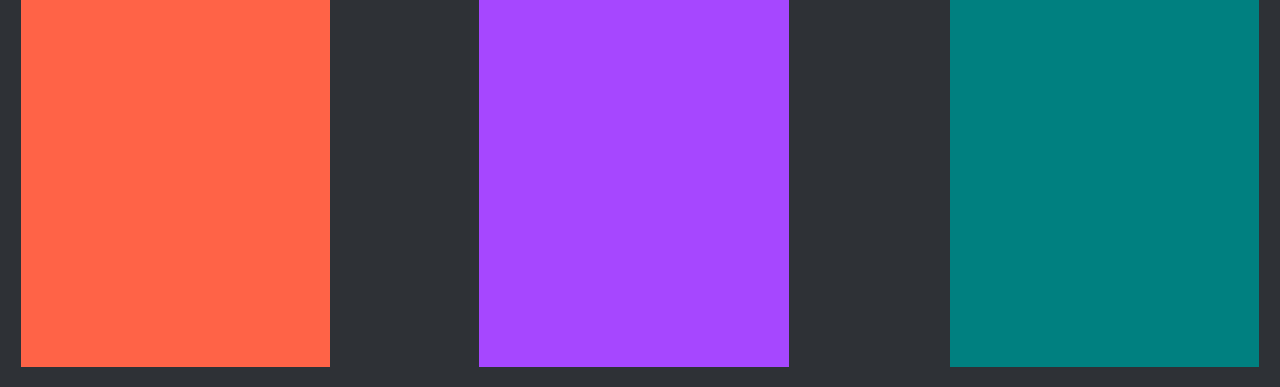
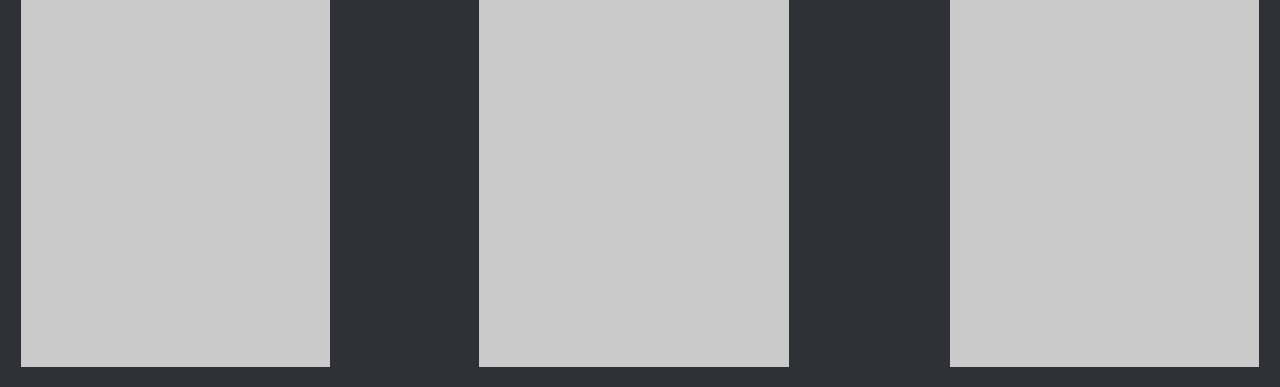
Before and after one commit to Trip0/PinBotWebPage, a plain HTML site: page index.html in a window 1280 px wide. Shown: the part 650-1037 px from the top of the page. Drawn offline with Linux system fonts and the light colour scheme.

Commit message:
Color change for the collums working on a difficult system

```diff
--- a/maincss.css
+++ b/maincss.css
@@ -74,18 +74,16 @@ body {
       padding: 10px;
       height: 500px;
       text-align: center;
+      background-color: rgb(202, 202, 202)
    }
    .left {
-      background-color: tomato;
       float: left;
    }
    .right {
-      background-color: teal;
       display: inline-block;
       float: right;
    }
    .center {
-      background-color: rgb(166, 71, 255);
       margin-left: 12%;
       display: inline-block;
       float: center;
```
